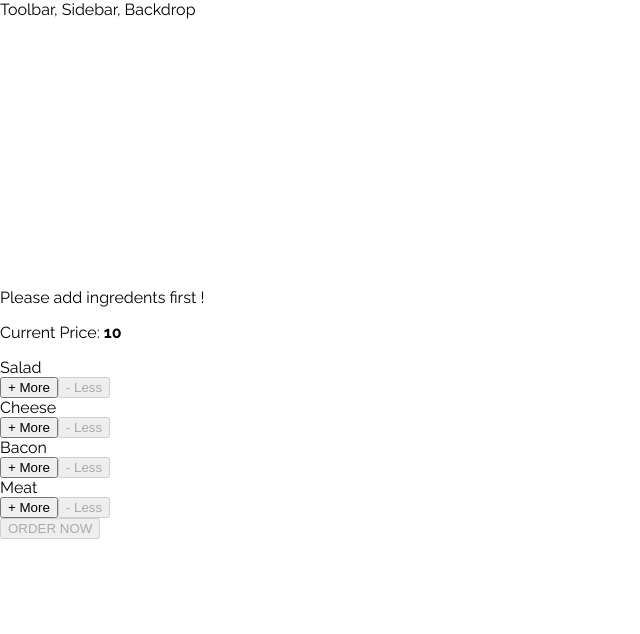
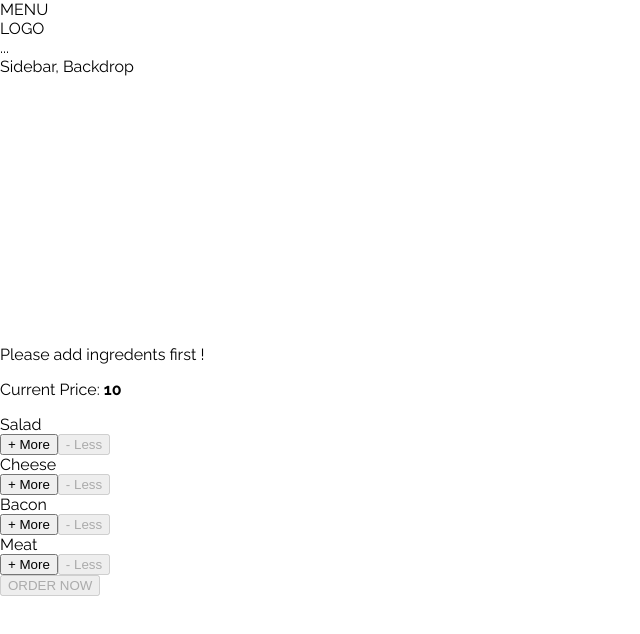
Before and after one commit to shaonkabir8/complete-react-guideline-udemy, a React app: page / in a window 1280 px wide. Shown: the top 634 px of the page, without its empty margins (0-640 px from the left). Built offline with nearby package versions, Linux system fonts and the light colour scheme.

Commit message:
Toolbar Component Added

```diff
--- /dev/null
+++ b/src/components/Navigator/Toolbar/Toolbar.css
@@ -0,0 +1,18 @@
+.Toolbar {
+    width:100%;
+    height:56px;
+    position: fixed;
+    left:0;
+    top:0;
+    display: flex;
+    justify-content: space-between;
+    align-items: center;
+    padding: 0 20px;
+    box-sizing: border-box;
+    z-index:99;
+    background-color: #703B09;
+}
+
+.Toolbar nav {
+    height: 100%;
+}
--- /dev/null
+++ b/src/components/Navigator/Toolbar/Toolbar.js
@@ -0,0 +1,15 @@
+import React from 'react';
+import classes from './Toolbar.css'
+
+
+const toolbar = (props) => (
+    <header className={classes.Toolbar} >
+        <div>MENU</div>
+        <div>LOGO</div>
+        <nav>
+            ...
+        </nav>
+    </header>
+);
+
+export default toolbar;
--- a/src/components/layout/Layout.js
+++ b/src/components/layout/Layout.js
@@ -1,11 +1,13 @@
 import React from 'react';
 import Aux from '../../hoc/Auxx';
 import classes from './Layout.css'
+import Toolbar from '../Navigator/Toolbar/Toolbar'
 
 
 const Layout = props => (
     <Aux>
-        <div>Toolbar, Sidebar, Backdrop</div>
+        <Toolbar />
+        <div>Sidebar, Backdrop</div>
         <main className={classes.content}>
             {props.children}
         </main>
```
